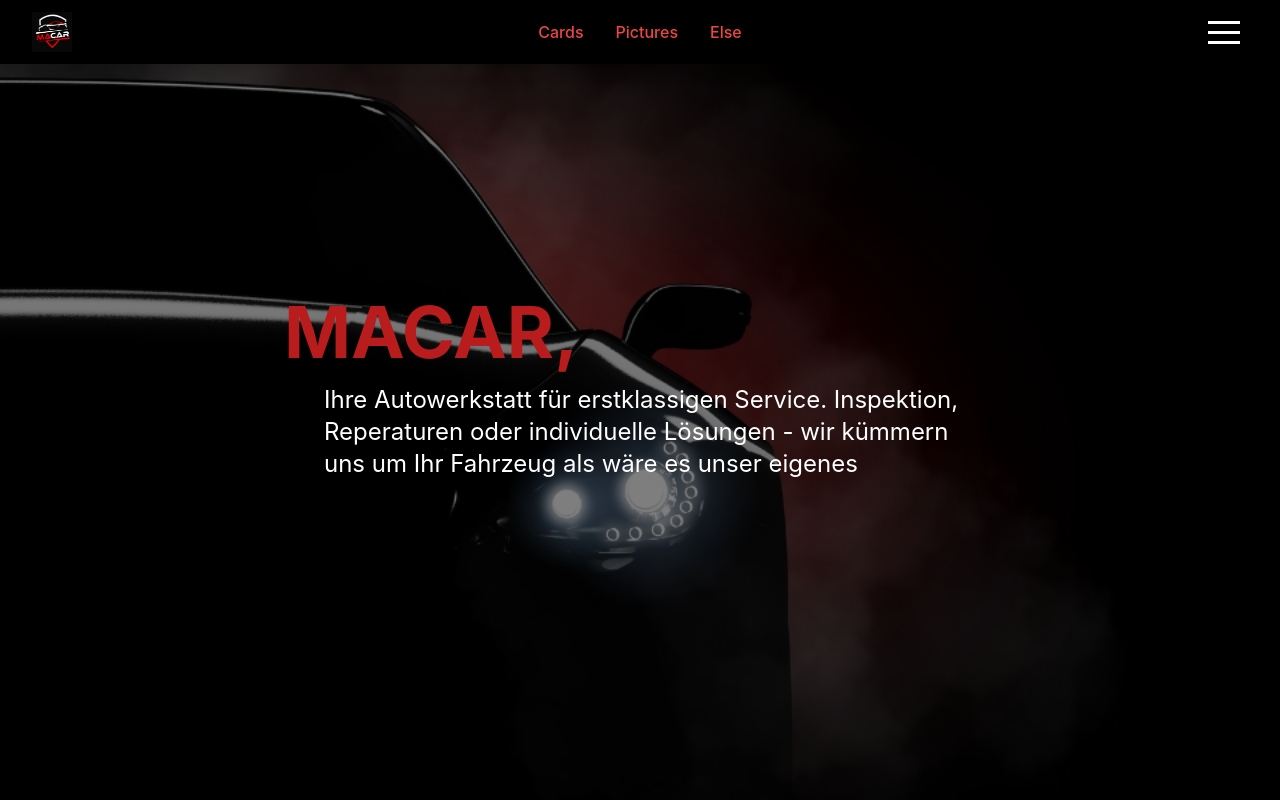
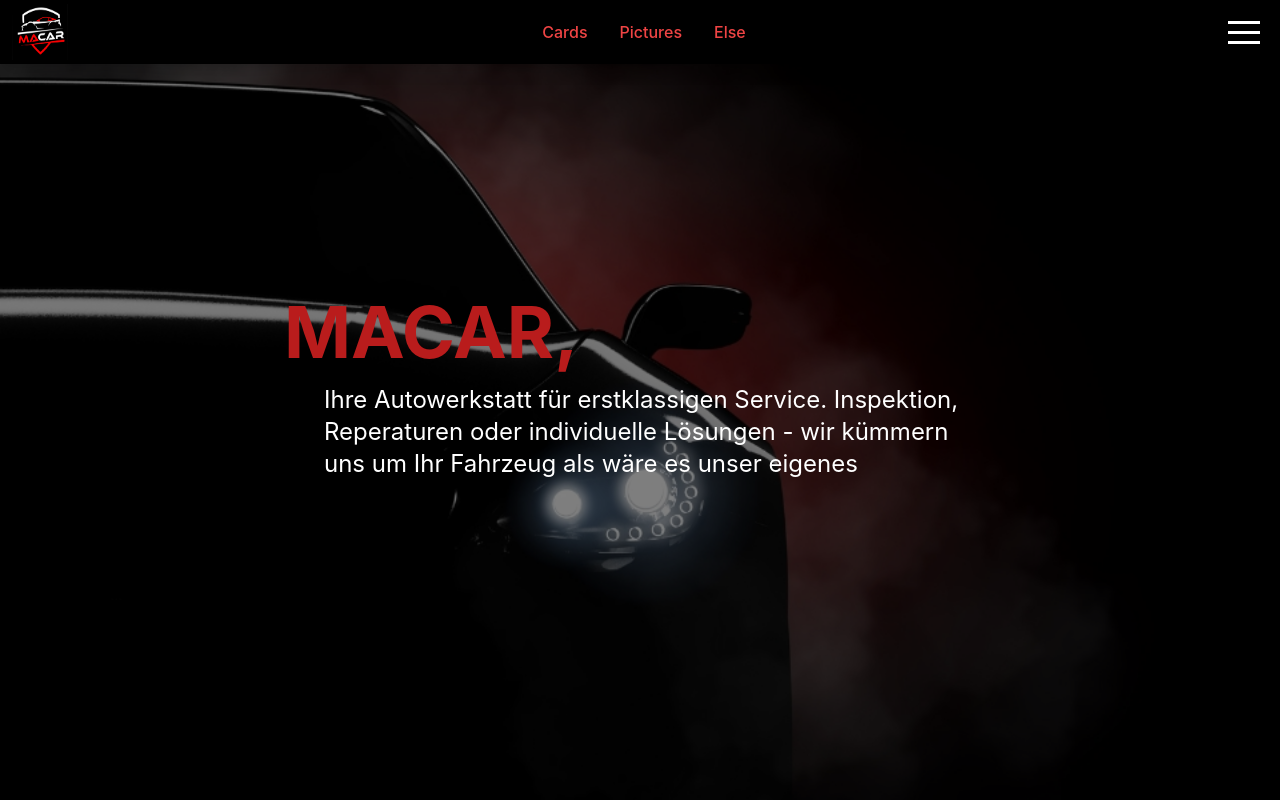
Before and after one commit to Windberger/MACAR, a React (Vite) app in the folder frontend/: page / in a window 1280 px wide. Shown: the top 800 px of the page. Built offline with nearby package versions, Linux system fonts and the light colour scheme.

Commit message:
hero with log in

```diff
--- a/frontend/src/components/Header.tsx
+++ b/frontend/src/components/Header.tsx
@@ -1,15 +1,37 @@
+import { useState } from 'react';
 import { Link } from 'react-scroll';
-import logo from "../assets/images/logo.jpg";
+import logo from "../assets/images/logo.png";
 import { Sling as Hamburger } from 'hamburger-react';
+import LoginPage from "../pages/LoginPage/LoginPage";
 
 function Header() {
+    const [isOpen, setIsOpen] = useState(false); // Sidebar toggle state
+    const [isExpanded, setIsExpanded] = useState(false); // Sidebar expansion state
+
+    // Toggle function for the sidebar
+    const toggleSidebar = () => {
+        if (isOpen) {
+            setIsOpen(false); // Close the sidebar if it's currently open
+            setIsExpanded(false); // Reset expansion state
+        } else {
+            setIsOpen(true); // Open the sidebar
+        }
+    };
+
+    // Function to expand the sidebar to full width
+    const expandSidebar = () => {
+        setIsExpanded(true); // Expand sidebar to full width
+    };
+
     return (
         <header className="w-full bg-black text-white shadow-lg fixed top-0 left-0 z-50">
-            <div className="max-w-7xl mx-auto px-4 sm:px-6 lg:px-8 flex justify-between items-center h-16">
-                <div className="flex items-center">
-                    <img src={logo} alt="Logo" className="h-10 w-10 mr-2" />
+            <div className="w-full flex justify-between items-center h-16">
+                {/* Logo on the far left */}
+                <div className="flex items-center ml-3">
+                    <img src={logo} alt="Logo" className="h-14 w-14" />
                 </div>
 
+                {/* Navigation links in the center */}
                 <nav className="hidden md:flex flex-1 justify-center space-x-8">
                     <Link
                         to="cards"
@@ -37,8 +59,27 @@
                     </Link>
                 </nav>
 
-                <div className="ml-auto flex items-center hover:glow-red">
-                    <Hamburger />
+                {/* Hamburger menu icon to toggle sidebar */}
+                <div className="mr-3 flex items-center hover:glow-red z-10">
+                    <Hamburger toggled={isOpen} toggle={toggleSidebar} />
+                </div>
+            </div>
+
+            {/* Sidebar that slides in from the right */}
+            <div
+                className={`fixed top-0 right-0 h-full bg-red-950 text-white transform transition-all duration-700 ease-in-out ${isOpen ? (isExpanded ? 'translate-x-0 w-full' : 'translate-x-0 w-64') : 'translate-x-full'}`}>
+                <div className="flex flex-col p-4">
+                    {/* Show LoginPage content only */}
+                    {isExpanded ? (
+                        <LoginPage />
+                    ) : (
+                        <button
+                            onClick={expandSidebar}
+                            className="mt-4 bg-red-600 hover:bg-red-500 text-white px-4 py-2 rounded"
+                        >
+                            Login
+                        </button>
+                    )}
                 </div>
             </div>
         </header>
--- /dev/null
+++ b/frontend/src/pages/LoginPage/LoginPage.tsx
@@ -0,0 +1,11 @@
+LoginPage.propTypes = {};
+
+function LoginPage() {
+    return (
+        <div>
+            <h1>Login Page</h1>
+        </div>
+    );
+}
+
+export default LoginPage;
```
Also changed, not shown: frontend/src/assets/images/logo.jpg (deleted), frontend/src/assets/images/logo.png (added).
